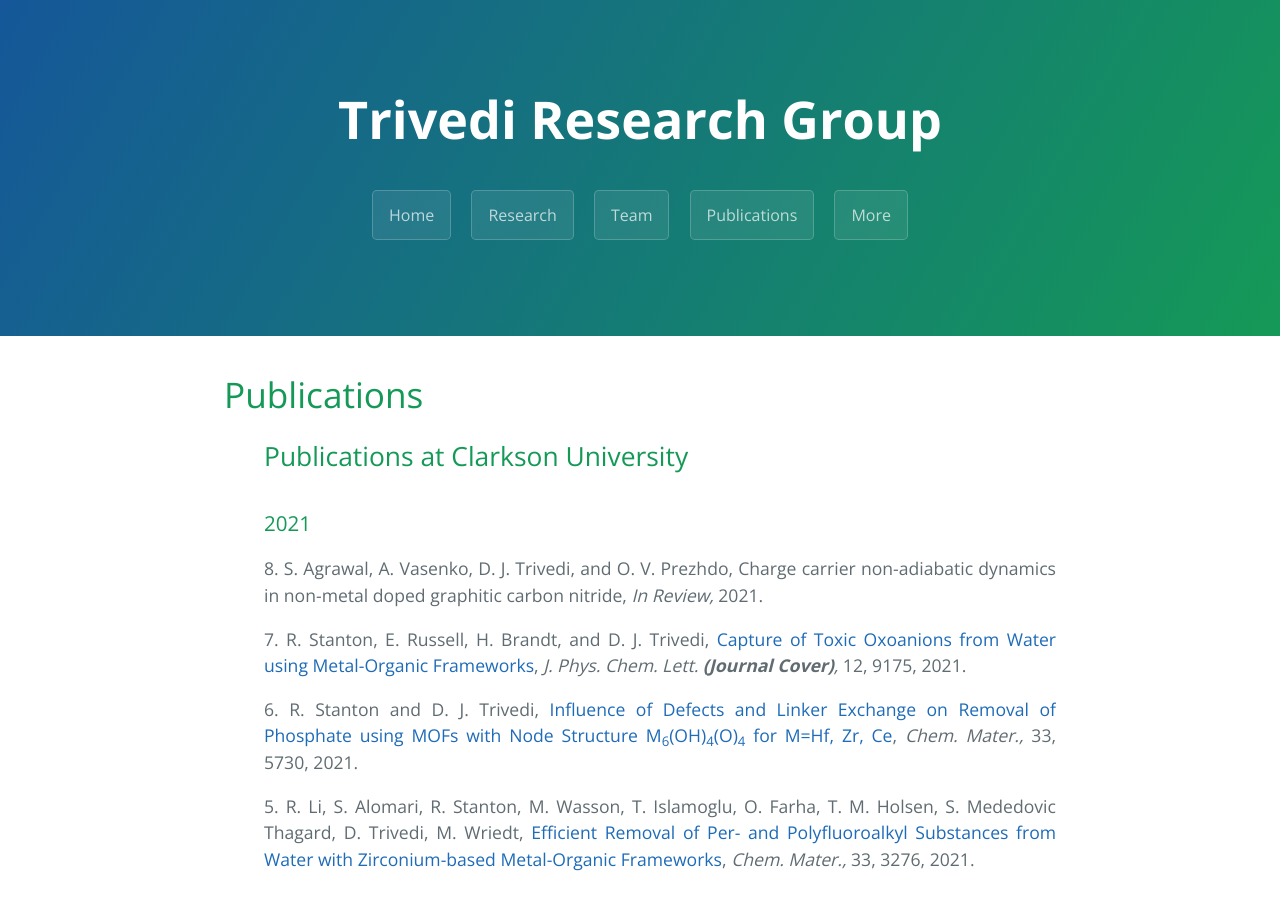
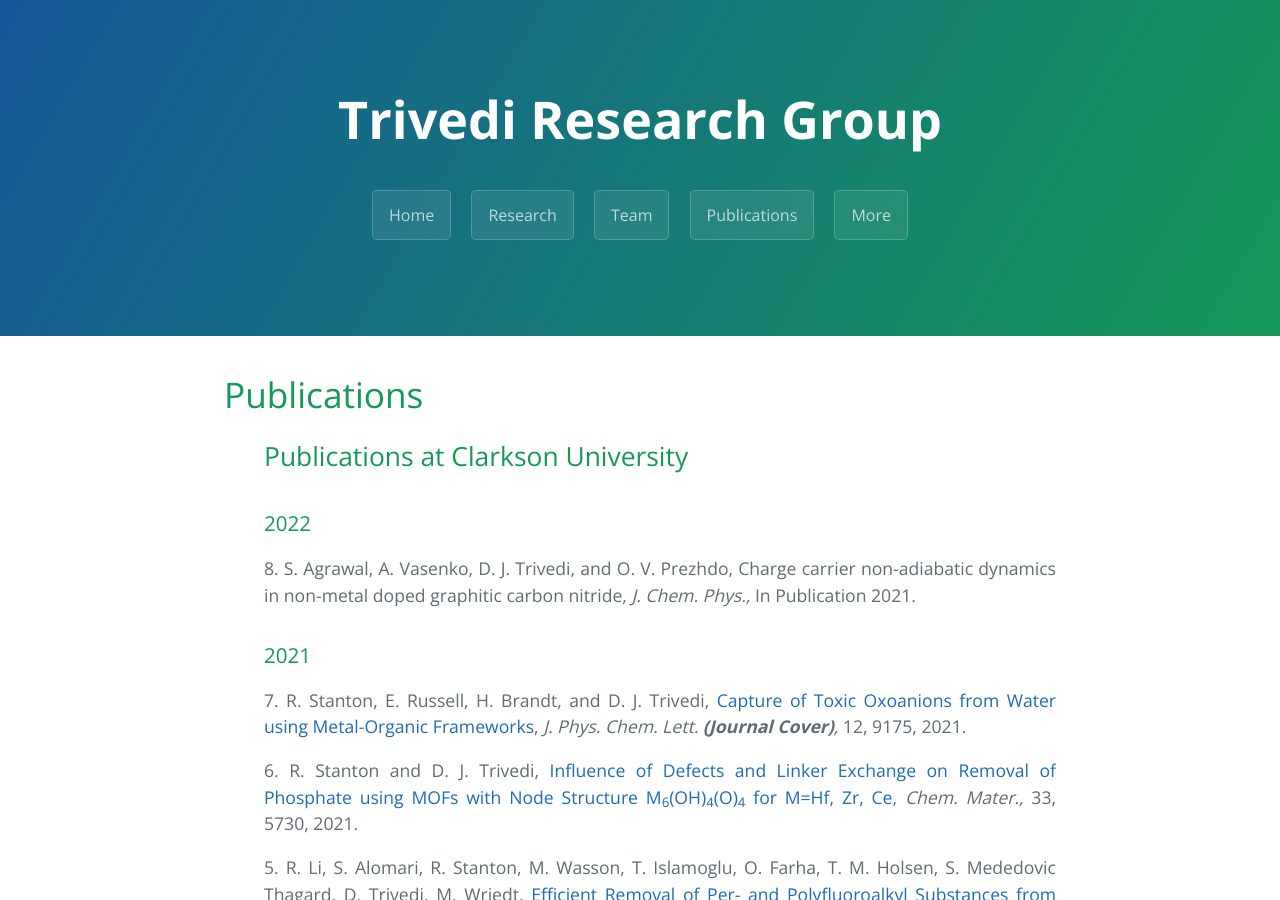
Before and after one commit to dharatrivedi/dharatrivedi.github.io, a Jekyll site: the page built from publication.html, in a window 1280 px wide and 900 px high. Built offline with Jekyll 4.4.1, drawn with Linux system fonts in a browser that asks for light colours.

Commit message:
Update publication.html

```diff
--- a/publication.html
+++ b/publication.html
@@ -7,9 +7,9 @@
   <h1>Publications</h1>
   <ul class="clearfix" style="text-align:justify">
     <h2>Publications at Clarkson University</h2>
+    <h3>2022</h3>
+      8. S. Agrawal, A. Vasenko, D. J. Trivedi, and O. V. Prezhdo, Charge carrier non-adiabatic dynamics in non-metal doped graphitic carbon nitride, <i> J. Chem. Phys.,</i> In Publication 2021.<br />
     <h3>2021</h3>
-      8. S. Agrawal, A. Vasenko, D. J. Trivedi, and O. V. Prezhdo, Charge carrier non-adiabatic dynamics in non-metal doped graphitic carbon nitride, <i> In Review,</i> 2021.<br />
-      <p> </p>
       7. R. Stanton, E. Russell, H. Brandt, and D. J. Trivedi, <a href="https://doi.org/10.1021/acs.jpclett.1c02550">Capture of Toxic Oxoanions from Water using Metal-Organic Frameworks</a>, <i> J. Phys. Chem. Lett.<b> (Journal Cover)</b>,</i> 12, 9175, 2021.<br />
       <p> </p>
       6. R. Stanton and D. J. Trivedi, <a href="https://doi.org/10.1021/acs.chemmater.1c01521"> Influence of Defects and Linker Exchange on Removal of Phosphate using MOFs with Node Structure M<sub>6</sub>(OH)<sub>4</sub>(O)<sub>4</sub> for M=Hf, Zr, Ce</a>, <i> Chem. Mater.,</i> 33, 5730, 2021.<br />
```
